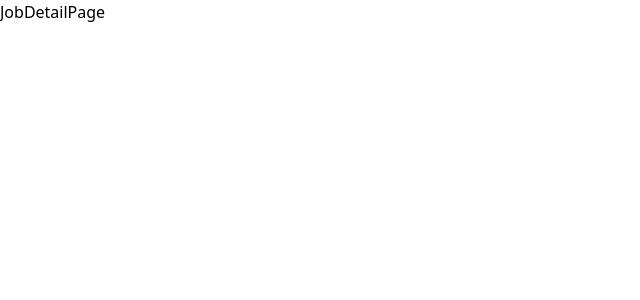
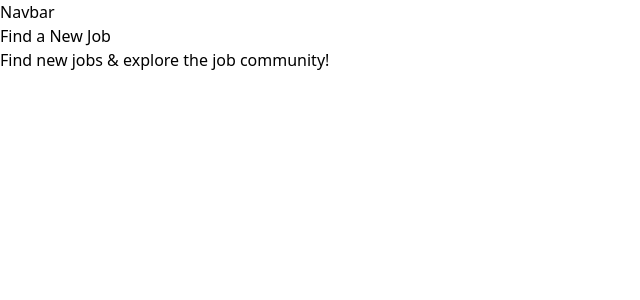
Before and after one commit to JeralSandeeptha/Job-Finder, a React (Vite) app: page /job/1 in a window 1280 px wide. Shown: the top 300 px of the page, without its empty margins (0-640 px from the left). Built offline with nearby package versions, Linux system fonts and the light colour scheme.

Commit message:
Added Hero Component UI

```diff
--- a/src/components/hero/Hero.tsx
+++ b/src/components/hero/Hero.tsx
@@ -1,6 +1,56 @@
-const Hero = () => {
+import type { HeroProps } from "../../types/component.types";
+import heroBg from '../../assets/images/hero-img.svg';
+import swan from '../../assets/logos/swan.svg';
+
+const Hero = (props: HeroProps) => {
   return (
-    <div>Hero</div>
+    <div>
+
+      {
+        props.isHero && (
+          <div>
+            <div>
+              <h1>{props.titleOne}</h1>
+              <h1>{props.titleTwo}</h1>
+            </div>
+            <h5>{props.description}</h5>
+            <button>Find Jobs</button>
+          </div>
+        )
+      }
+
+      {
+        props.isAddNewJob && (
+          <div>
+            <h1>{props.titleOne}</h1>
+            <h5>{props.description}</h5>
+          </div>
+        )
+      }
+
+      {
+        props.isFindJob && (
+          <div>
+            <h1>{props.titleOne}</h1>
+            <h5>{props.description}</h5>
+          </div>
+        )
+      }
+
+      {
+        props.isHero && (
+          <div>
+            {
+              props.isHero && (
+                <img src={swan} alt="swan" className=""/>
+              )
+            }
+            <img src={heroBg} alt="hero-bg" className=""/>
+          </div>
+        )
+      }
+
+    </div>
   );
 }
 
--- a/src/pages/add-job-page/AddJobPage.tsx
+++ b/src/pages/add-job-page/AddJobPage.tsx
@@ -1,6 +1,16 @@
+import Hero from "../../components/hero/Hero";
+import Navbar from "../../components/navbar/Navbar";
+
 const AddJobPage = () => {
   return (
-    <div>AddJobPage</div>
+    <>
+      <Navbar />
+      <Hero
+        isAddNewJob={true}
+        titleOne="Add New Job"
+        description="Add new jobs & explore the job community!"
+      />
+    </>
   );
 }
 
--- a/src/pages/job-detail-page/JobDetailPage.tsx
+++ b/src/pages/job-detail-page/JobDetailPage.tsx
@@ -1,6 +1,16 @@
+import Hero from "../../components/hero/Hero";
+import Navbar from "../../components/navbar/Navbar";
+
 const JobDetailPage = () => {
   return (
-    <div>JobDetailPage</div>
+    <>
+      <Navbar />
+      <Hero
+        isFindJob={true}
+        titleOne="Find a New Job"
+        description="Find new jobs & explore the job community!"
+      />
+    </>
   );
 }
 
--- a/src/pages/job-listings-page/JobListingPage.tsx
+++ b/src/pages/job-listings-page/JobListingPage.tsx
@@ -1,7 +1,18 @@
+import Hero from "../../components/hero/Hero";
+import Navbar from "../../components/navbar/Navbar";
+
 const JobListingPage = () => {
   return (
-    <div>JobListingPage</div>
+    <>
+      <Navbar />
+      <Hero
+        isHero={true}
+        titleOne="Find Your"
+        titleTwo="Dream Jobs"
+        description="Browse our latest to view, apply & post to the new jobs today!"
+      />
+    </>
   );
-}
+};
 
 export default JobListingPage;
```
Also changed, not shown: src/types/component.types.ts (added, +8 -0 lines), src/types/functions.types.ts (added).
